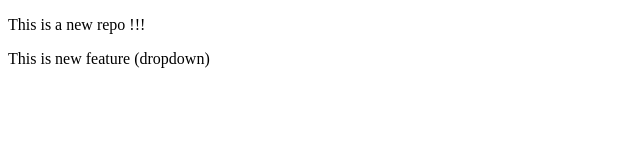
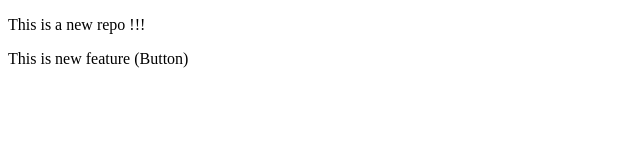
Before and after one commit to Shreyash-dev24/LocalRepo, a plain HTML site: page index.html in a window 1280 px wide. Shown: the full height of the page, 0-640 px from the left. Drawn offline with Linux system fonts and the light colour scheme.

Commit message:
Button added

```diff
--- a/index.html
+++ b/index.html
@@ -8,6 +8,6 @@
 </head>
 <body>
   <p>This is a new repo !!!</p>
- <p>This is new feature (dropdown)</p>
+ <p>This is new feature (Button)</p>
 </body>
 </html>
```
